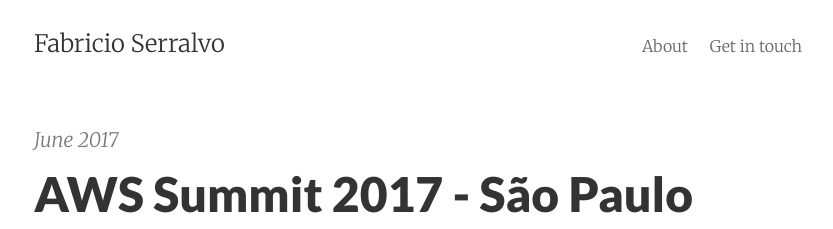
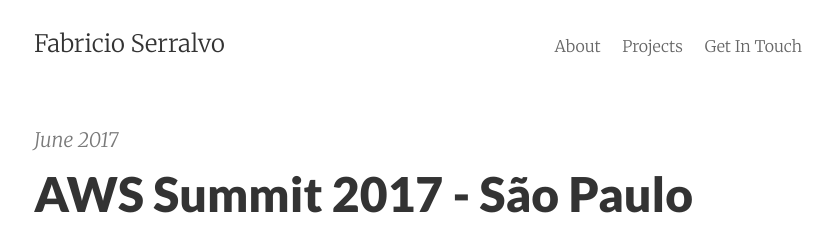
Before and after one commit to serralvo/serralvo.github.io, a Jekyll site: the page built from index.html, in a window 1280 px wide. Shown: the top 229 px of the page, without its empty margins (222-1055 px from the left). Built offline with Jekyll 4.4.1, drawn with Linux system fonts in a browser that asks for light colours; the list of posts is cut into pages by our own code.

Commit message:
Update navigation.html

```diff
--- a/_includes/navigation.html
+++ b/_includes/navigation.html
@@ -1,2 +1,3 @@
 <a href="{{ site.baseurl }}/about/">About</a>
-<a href="{{ site.baseurl }}/contact/">Get in touch</a>
+<a href="{{ site.baseurl }}/projects/">Projects</a>
+<a href="{{ site.baseurl }}/contact/">Get In Touch</a>
```
